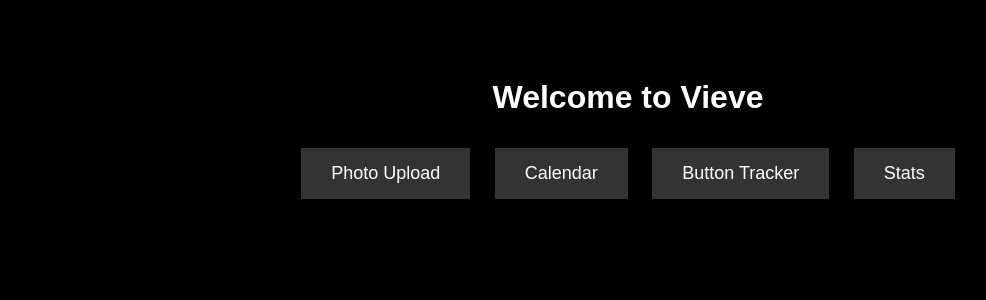
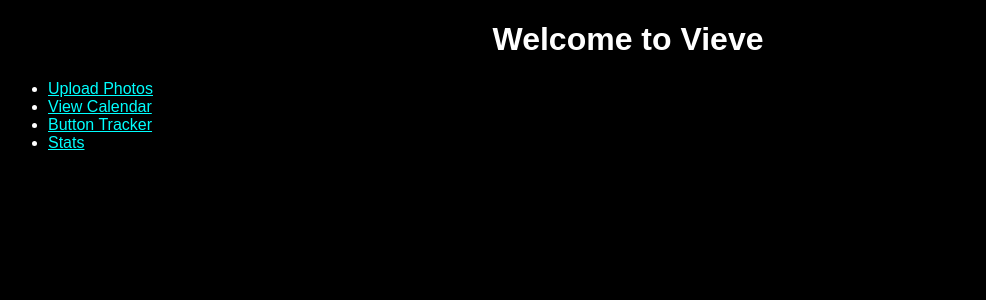
Before and after one commit to ctscreweder/vieve, a Flask app: page / in a window 1280 px wide. Shown: the top 300 px of the page, without its empty margins (12-998 px from the left). Run offline with Flask 3, Linux system fonts and the light colour scheme.

Commit message:
Update index.html

```diff
--- a/roles/vieve/files/app/templates/index.html
+++ b/roles/vieve/files/app/templates/index.html
@@ -2,17 +2,15 @@
 <html>
 <head>
   <title>Vieve Home</title>
-  <style>
-    body { background-color: black; color: white; font-family: Arial, sans-serif; text-align: center; padding-top: 50px; }
-    button { margin: 10px; padding: 15px 30px; font-size: 18px; background-color: #333; color: white; border: none; cursor: pointer; }
-    button:hover { background-color: #555; }
-  </style>
+  <link rel="stylesheet" href="/static/style.css">
 </head>
 <body>
   <h1>Welcome to Vieve</h1>
-  <button onclick="location.href='/upload'">Photo Upload</button>
-  <button onclick="location.href='/calendar'">Calendar</button>
-  <button onclick="location.href='/buttons'">Button Tracker</button>
-  <button onclick="location.href='/stats'">Stats</button>
+  <ul>
+    <li><a href="/upload">Upload Photos</a></li>
+    <li><a href="/calendar">View Calendar</a></li>
+    <li><a href="/buttons">Button Tracker</a></li>
+    <li><a href="/stats">Stats</a></li>
+  </ul>
 </body>
 </html>
```
